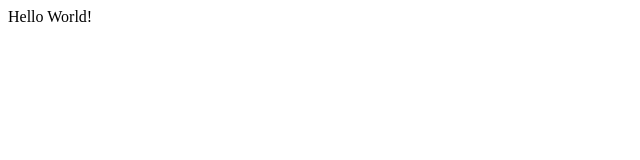
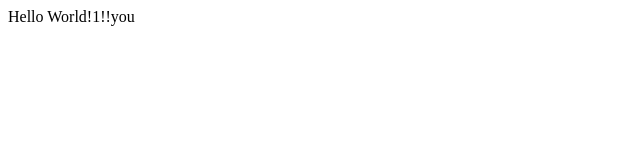
Before and after one commit to obivage/Git-master-branch, a plain HTML site: page index.html in a window 1280 px wide. Shown: the full height of the page, 0-640 px from the left. Drawn offline with Linux system fonts and the light colour scheme.

Commit message:
completed master branch

```diff
--- a/index.html
+++ b/index.html
@@ -6,6 +6,6 @@
     <title>Document</title>
   </head>
   <body>
-    Hello World!
+    Hello World!1!!you
   </body>
 </html>
--- a/script.js
+++ b/script.js
@@ -1 +1 @@
-console.log("");
+console.log("h");
```
